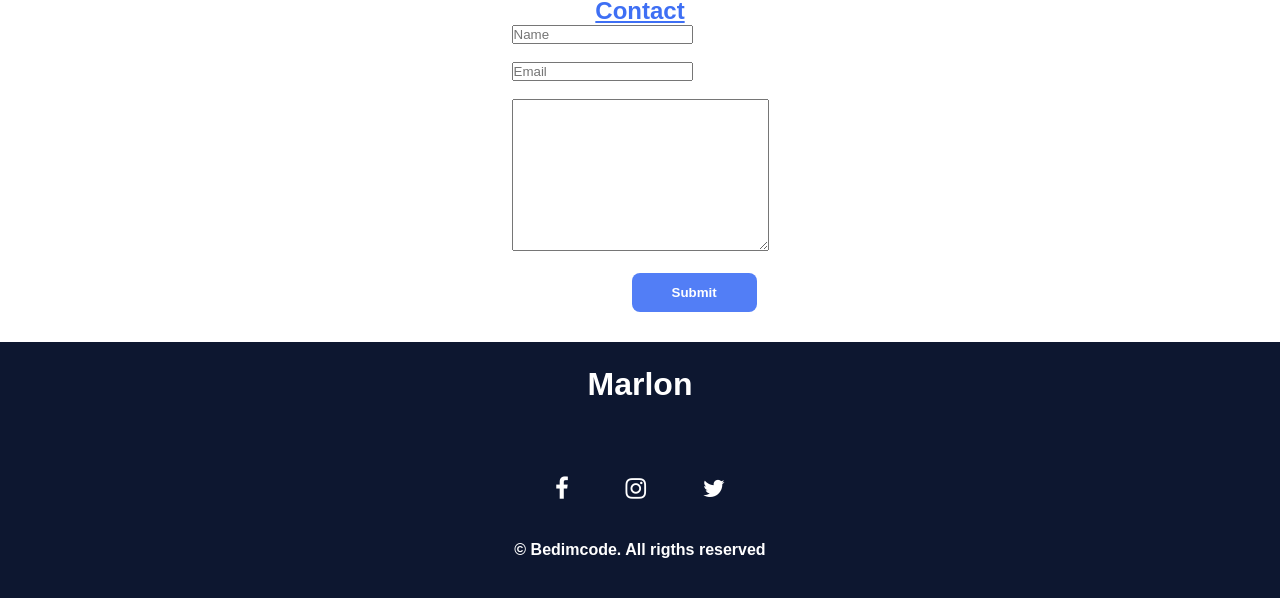
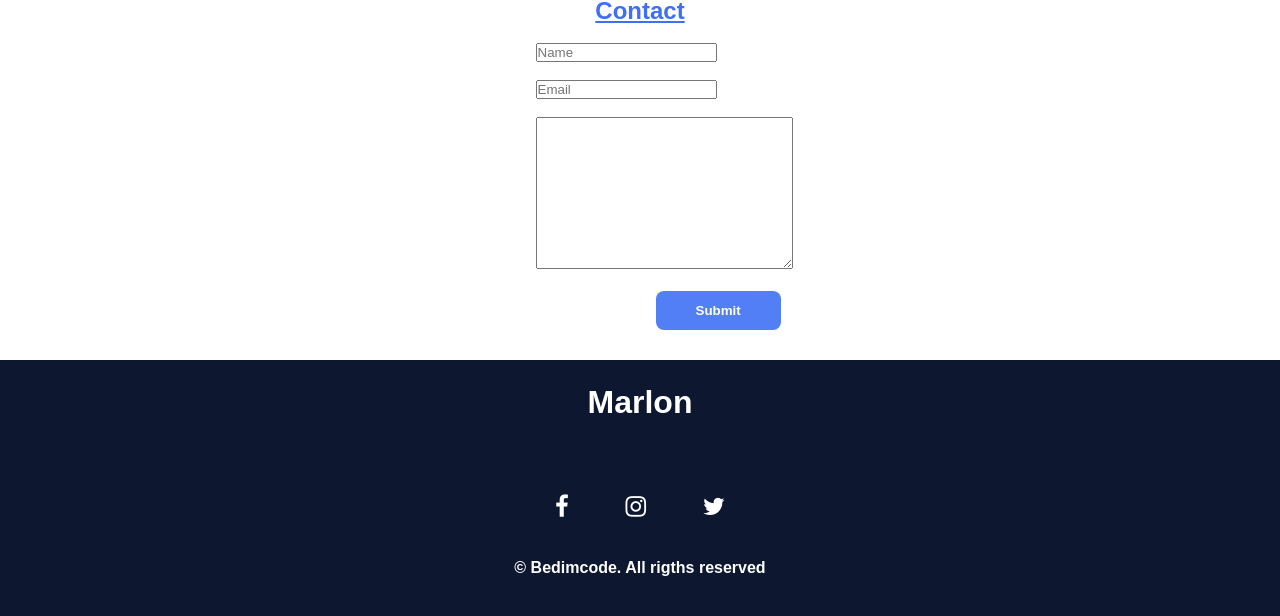
Before and after one commit to Yash3321/last, a plain HTML site: page index.html in a window 1280 px wide. Shown: the part 1569-2185 px from the top of the page. Drawn offline with Linux system fonts and the light colour scheme.

Commit message:
add form

```diff
--- a/index.html
+++ b/index.html
@@ -118,10 +118,10 @@
         <!-- Contact -->
         <section id="contact">
 
-            <h2 class="section_title">Contact</h2>
+            <h2 class="section_title">Contact</h2> <br>
             <div class="contact">
             <form action="">
-                <label for="">
+                <label for="Name">
                     <input type="text" placeholder="Name">
                 </label> <br><br>
                 <label for="">
--- a/portfolio.css
+++ b/portfolio.css
@@ -17,10 +17,6 @@ nav{
     font-weight: bold;
     background-color: #fff;
     box-shadow:0 1px 4px rgba(146, 161, 176, 0.15)
-
-
-
-
 }
 .navbar{
     display: flex;
@@ -149,6 +145,11 @@ button{
 .Contactcolor{
     color: #fff;
 }
+form{
+    /* background-color: red; */
+    padding-left: 3rem ;
+
+}
 .footer{
     color: white;
     height: 15rem;
```
